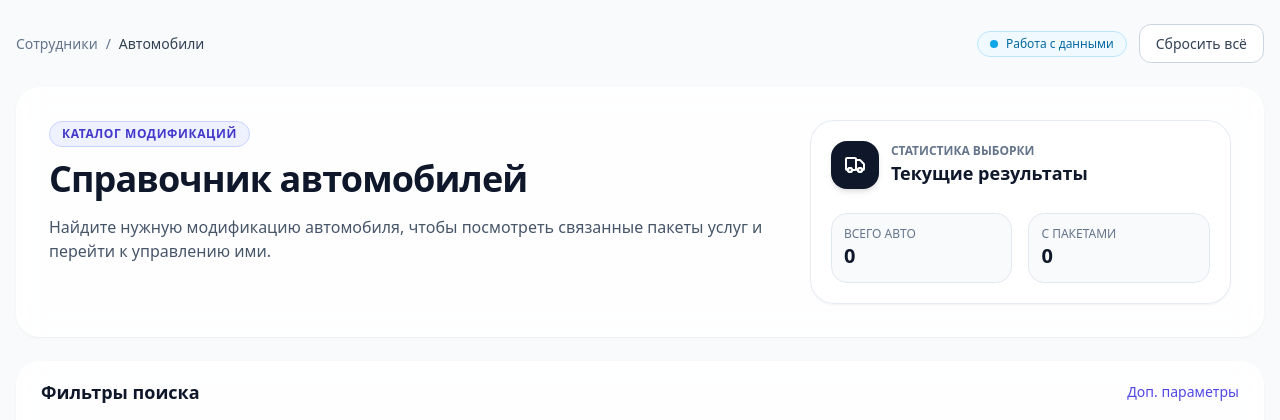
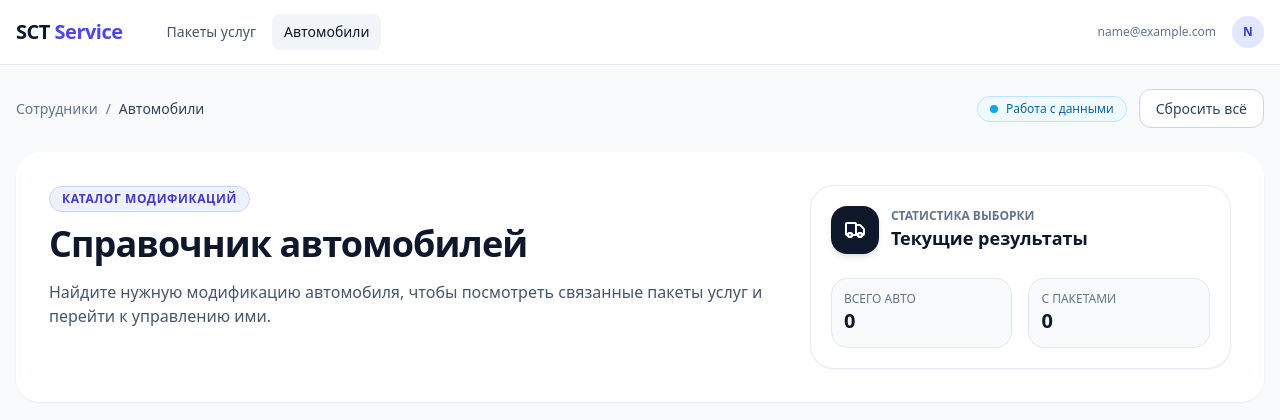
Before and after one commit to iamrealnurs/sct_vybiralka_demo_monolith, a Django app: page /cars/ in a window 1280 px wide. Shown: the top 420 px of the page. Run offline with Django 3.2, Linux system fonts and the light colour scheme; the visitor is signed in with stand-in values (Sample User, id 1); data that the repository does not hold is empty; parts of the project's set-up code (start-up, migrations or seed data) failed here and were passed over; some libraries are stand-ins or nearby versions.

Commit message:
добавили навбар

```diff
--- a/web/generate_prompt_file.py
+++ b/web/generate_prompt_file.py
@@ -3,6 +3,7 @@ import subprocess
 
 # Определяем пути к файлам
 file_paths = [
+    "src/urls.py",
     "src/settings.py",
     "main/models.py",
     "cars/models.py",
--- a/web/templates/staff/base.html
+++ b/web/templates/staff/base.html
@@ -164,6 +164,37 @@
     {% block extra_head %}{% endblock %}
 </head>
 <body class="min-h-screen text-slate-900">
+    <nav class="sticky top-0 z-50 border-b border-slate-200 bg-white/80 backdrop-blur-md">
+    <div class="max-w-7xl mx-auto px-4">
+        <div class="flex h-16 items-center justify-between">
+            <div class="flex items-center gap-8">
+                <a href="/" class="text-xl font-bold tracking-tight text-slate-900">
+                    SCT <span class="text-indigo-600">Service</span>
+                </a>
+
+                <div class="hidden md:flex items-center gap-1">
+                    <a href="{% url 'staff:packages:package_list' %}"
+                       class="px-3 py-2 rounded-lg text-sm font-medium {% if 'packages' in request.path %}bg-slate-100 text-slate-900{% else %}text-slate-600 hover:bg-slate-50 hover:text-slate-900{% endif %} transition-colors">
+                        Пакеты услуг
+                    </a>
+                    <a href="{% url 'staff:cars_staff:car_list' %}"
+                       class="px-3 py-2 rounded-lg text-sm font-medium {% if 'cars' in request.path %}bg-slate-100 text-slate-900{% else %}text-slate-600 hover:bg-slate-50 hover:text-slate-900{% endif %} transition-colors">
+                        Автомобили
+                    </a>
+                    </div>
+            </div>
+
+            <div class="flex items-center gap-4">
+                <span class="text-xs font-medium text-slate-500 hidden sm:block">
+                    {{ request.user.email }}
+                </span>
+                <div class="h-8 w-8 rounded-full bg-indigo-100 flex items-center justify-center text-indigo-700 font-bold text-xs">
+                    {{ request.user.email|slice:":1"|upper }}
+                </div>
+            </div>
+        </div>
+    </div>
+</nav>
     <div class="max-w-7xl mx-auto px-4 py-6 space-y-6">
         {% if messages %}
             <section class="space-y-3">
```
